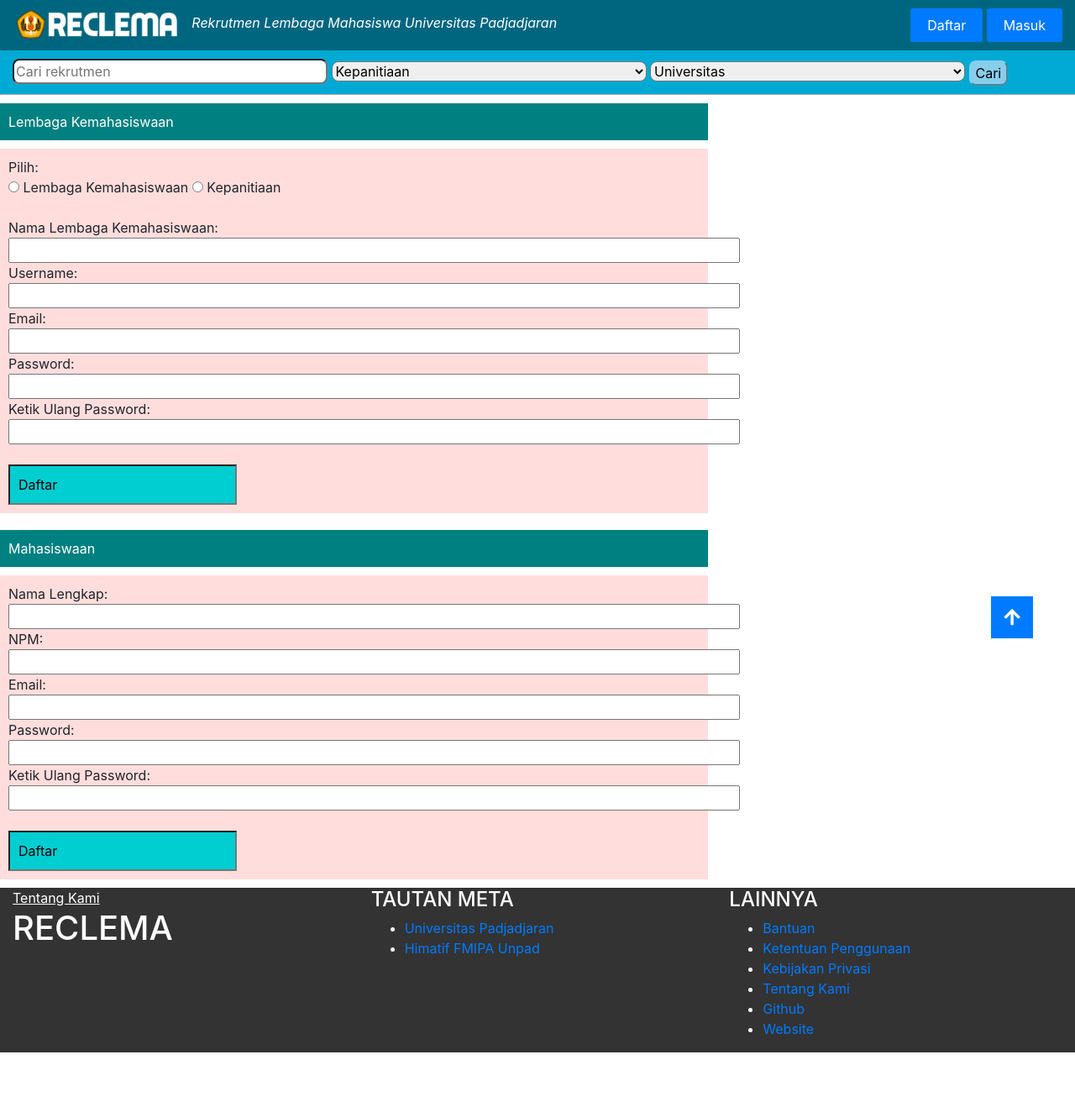
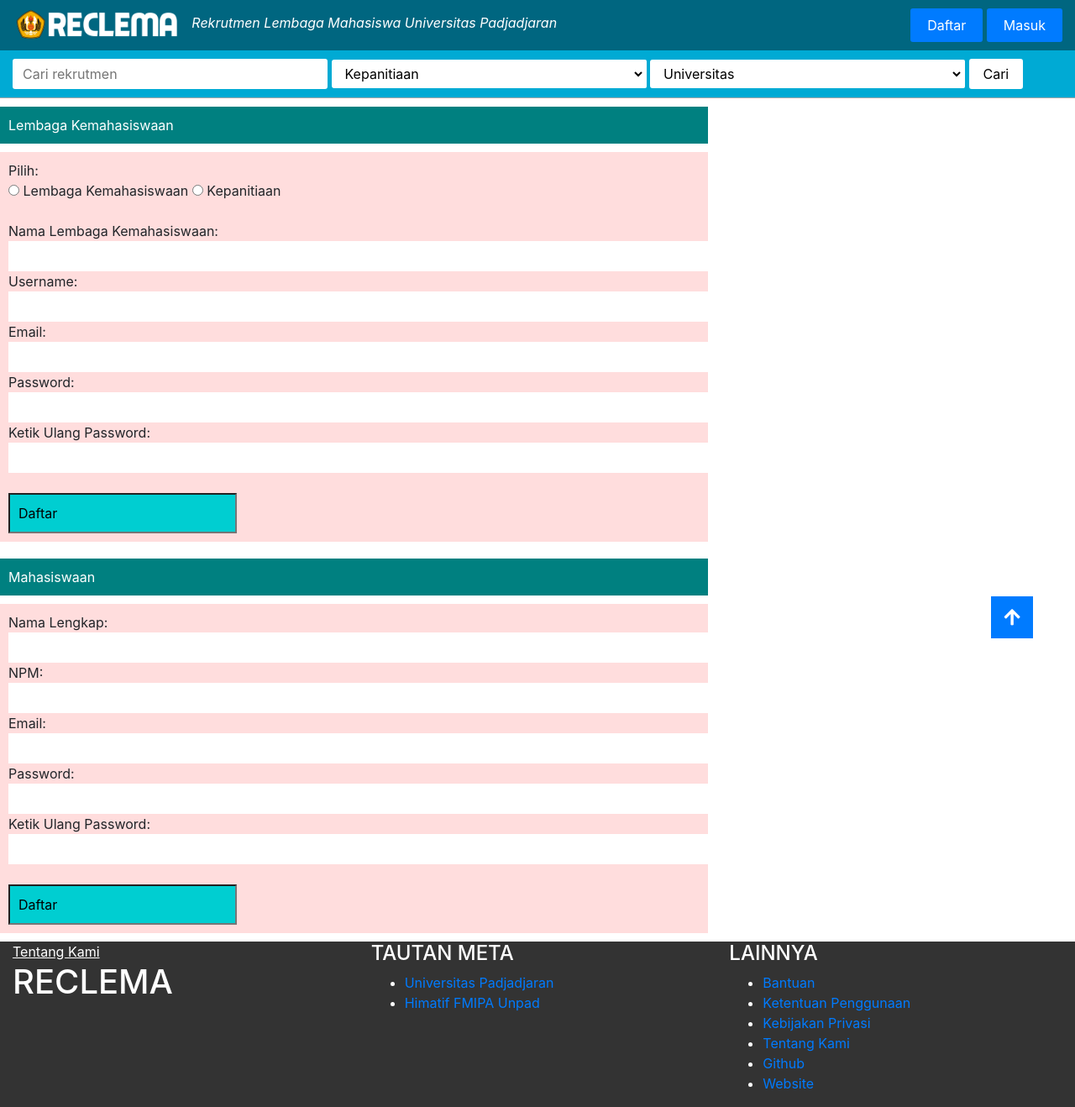
Before and after one commit to fadillaharsa/pwproject, a PHP site: page /daftar.php in a window 1280 px wide. Shown: the whole page at 84% size. Before the commit the page ends 1253 px from the top, so only its background shows below. Run offline with PHP 8.4, Linux system fonts and the light colour scheme; some libraries are stand-ins or nearby versions.

Commit message:
tambah css function header

```diff
--- a/Reclema/part/function_header.php
+++ b/Reclema/part/function_header.php
@@ -2,17 +2,17 @@
 	<div class="bentuk">
 		<form style="padding-top: 10px; padding-bottom: 10px">
 			<input class="rcorners1" type="text" name="pencarian" placeholder="Cari rekrutmen">
-			<select name="kategori" class="rcorners1">
+			<select type="select" name="kategori" class="rcorners2">
 				<option value="Kepanitiaan">Kepanitiaan</option>
 				<option value="UKM">UKM</option>
 				<option value="BE">BE</option>
 			</select>
-			<select name="lingkup" class="rcorners1">
+			<select type="select" name="lingkup" class="rcorners2">
 				<option value="Universitas">Universitas</option>
 				<option value="Fakultas">Fakultas</option>
 				<option value="Jurusan">Jurusan</option>
 			</select>
-			<input type="button" value="Cari" class="tombol1">
+			<input type="button" value="Cari" class="tombolcari">
 		</form>
 	</div>
 </div>
--- a/Reclema/part/html_first.php
+++ b/Reclema/part/html_first.php
@@ -11,21 +11,36 @@
 			scroll-behavior: smooth;
 		}
 		.rcorners1 {
-    		border-radius: 8px;
+    		border-radius: 3px;
     		padding: auto;
     		width: 30%;
     		height: auto;
+
 		}
-		.tombol1 {
-		  display: inline-block;
-		  text-align: center;
-		  vertical-align: middle;
-		  padding: auto;
-		  border-radius: 8px;
+		.rcorners2 {
+    		border-radius: 3px 2px 2px 3px;
+    		padding: auto;
+    		width: 30%;
+    		height: auto;
+			background-color: white;
+			color: black;
+			border: 2px solid white;
+			padding: 4px 10px;
+		}
+
+		.tombolcari {
+		  padding: 4px 15px 4px 15px;
+		  border-radius: 3px;
 		  transition: color 0.15s ease-in-out, background-color 0.15s ease-in-out, border-color 0.15s ease-in-out;
 		  color: black;
-		  background-color: skyblue;
-		  border-color: skyblue;
+		  background-color: white;
+		  border: 2px solid white;
+		}
+		.tombolcari:hover{
+		  text-decoration: none;
+		  color: #fff;
+		  background-color: #0069d9;
+		  border-color: #0062cc;
 		}
 		.tombol {
 		  display: inline-block;
@@ -71,6 +86,14 @@
 			color: white;
 			font-size: 22px;
 		}
+
+		input[type=text] {
+			background-color: white;
+			color: black;
+			border: 2px solid white;
+			padding: 4px 10px;
+		}
+
 	</style>
 </head>
 <body>
```
